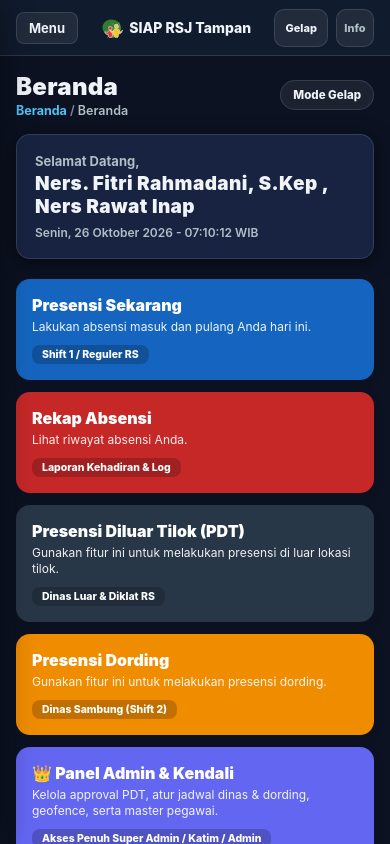
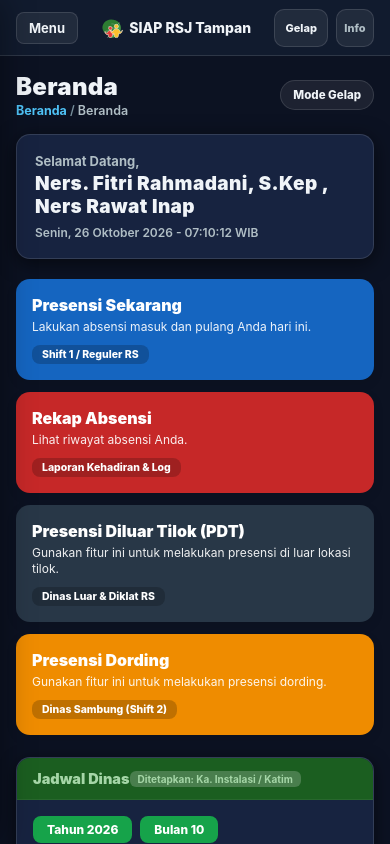
Before and after one commit to wilhelmgacorkali/Siap, a React Native app: screen / in a window 390 px wide. Both pictures are taken after a click on the element 195 px from the left and 532 px from the top of the page. Built offline with nearby package versions, Linux system fonts and the light colour scheme.

Commit message:
fix: remove admin panel card from dashboard

```diff
--- a/src/native/screens/DashboardScreen.jsx
+++ b/src/native/screens/DashboardScreen.jsx
@@ -276,25 +276,6 @@ export default function DashboardScreen({
                 <Text style={styles.actionCardBadgeText}>
                   {dordingAttendance?.masuk ? `Masuk: ${dordingAttendance.masuk}` : 'Dinas Sambung (Shift 2)'}
                 </Text>
-              </View>
-            </View>
-          </TouchableOpacity>
-
-          {/* Card 5: Panel Admin & Kendali (Ungu Elegan) */}
-          <TouchableOpacity
-            activeOpacity={0.85}
-            style={[styles.actionCard, { backgroundColor: '#6366f1' }]}
-            onPress={() => onNavigate('admin')}
-          >
-            <View style={styles.actionCardContent}>
-              <View style={styles.actionCardTitleRow}>
-                <Text style={styles.actionCardTitleWhite}>👑 Panel Admin & Kendali</Text>
-              </View>
-              <Text style={styles.actionCardSubtitleWhite}>
-                Kelola approval PDT, atur jadwal dinas & dording, geofence, serta master pegawai.
-              </Text>
-              <View style={styles.actionCardBadge}>
-                <Text style={styles.actionCardBadgeText}>Akses Penuh Super Admin / Katim / Admin</Text>
               </View>
             </View>
           </TouchableOpacity>
```
